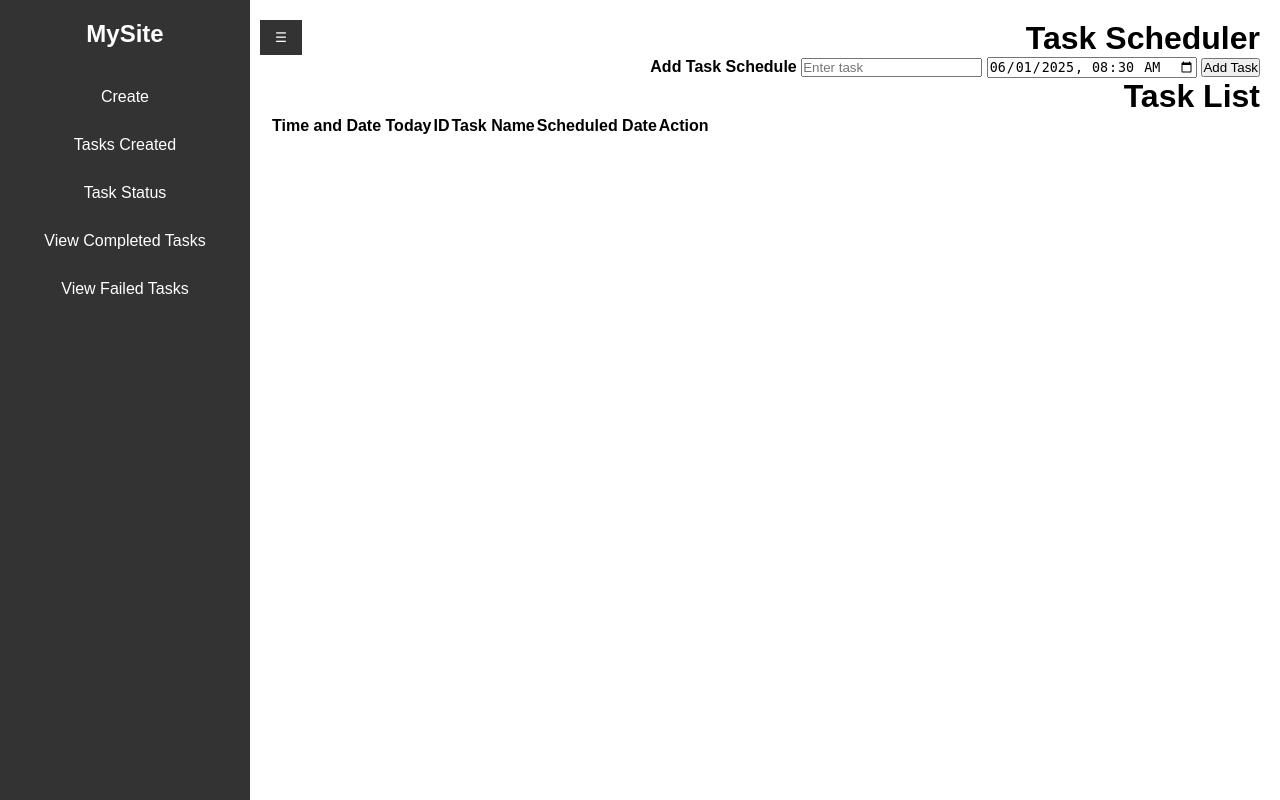
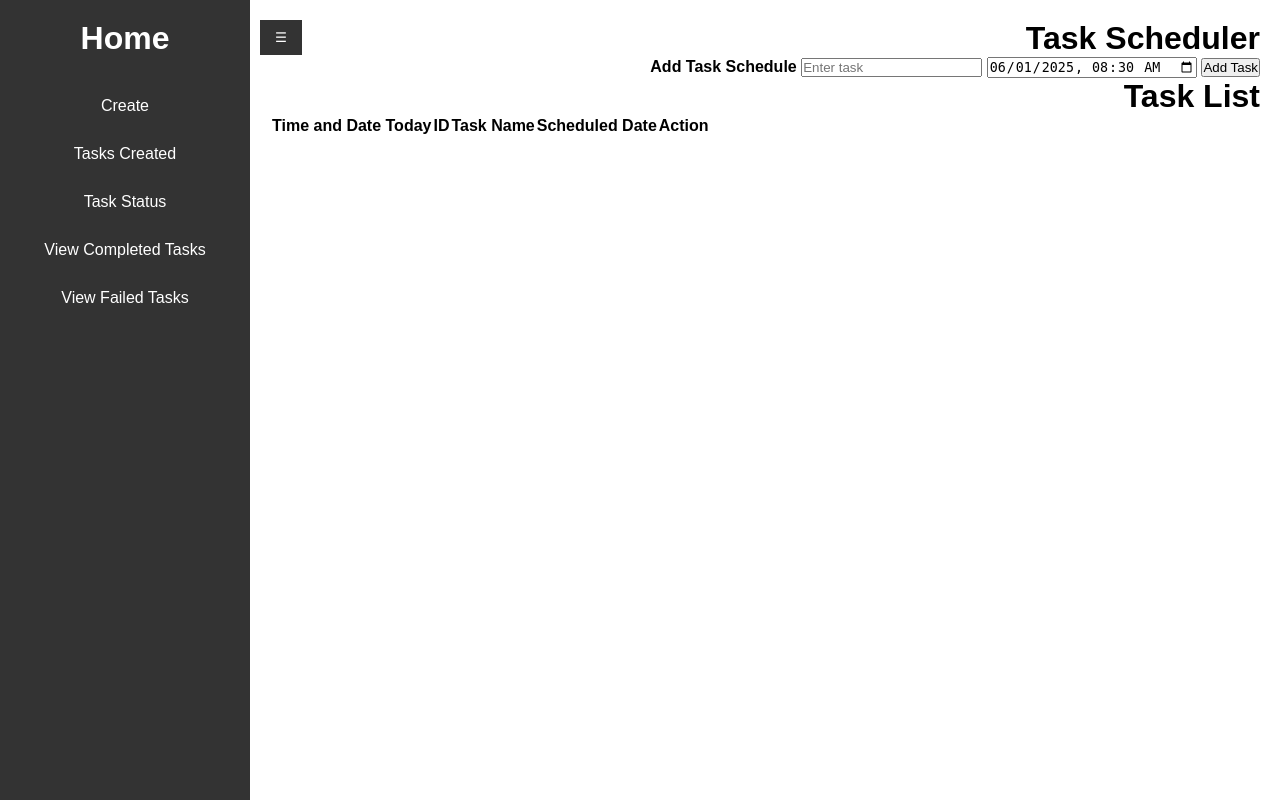
Before and after one commit to Josh011600/phpproj, a Flask app: page / in a window 1280 px wide. Run offline with Flask 3, Linux system fonts and the light colour scheme; lists and menus that the app fills with data are empty.

Commit message:
adjusting size of buttons, mywebsite changes to home for proper design purpose

```diff
--- a/static/css/styles2.css
+++ b/static/css/styles2.css
@@ -25,8 +25,8 @@ body {
 .navbar.hidden {
   transform: translateX(-100%);
 }
-.navbar .logo {
-  font-size: 1.5em;
+.navbar .home {
+  font-size: 2em;
   font-weight: bold;
   margin-bottom: 20px;
 }
--- a/templates/index1.html
+++ b/templates/index1.html
@@ -14,7 +14,7 @@
 
     <button class="toggle-nav-btn" onclick="toggleNavbar()">☰</button>
     <nav class="navbar" id="navbar">
-        <div class="logo">MySite</div>
+        <div class="home">Home</div>
         <ul class="nav-links">
             <li><a href="#">Create</a></li>
             <li><a href="#">Tasks Created</a></li>
```
